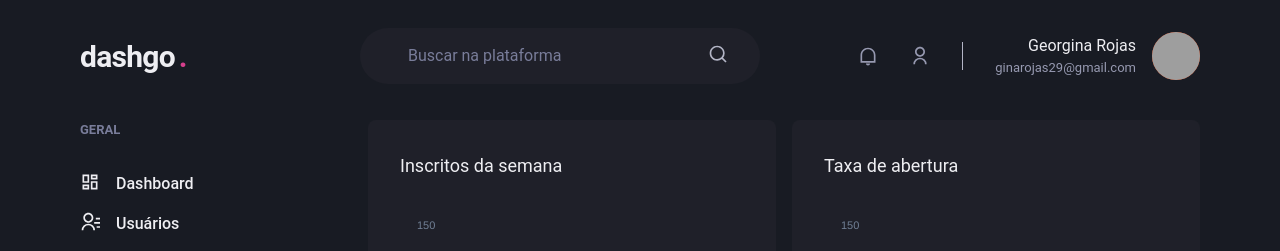
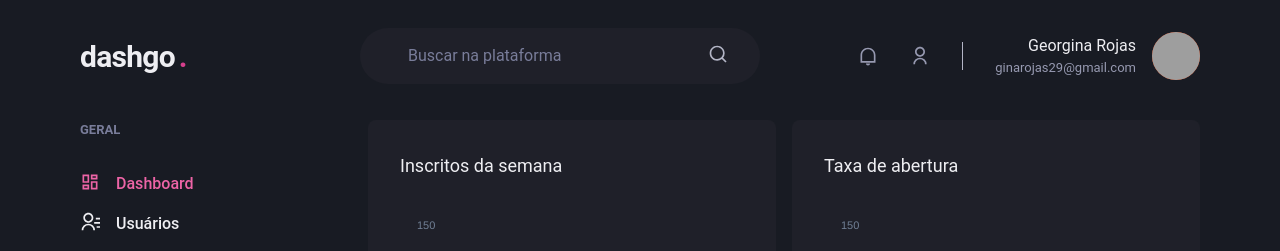
Before and after one commit to georginarojas/04-dashgo, a Next.js app: page /dashboard in a window 1280 px wide. Shown: the top 251 px of the page. Built offline with nearby package versions, Linux system fonts and the light colour scheme; grey boxes are pictures that could not be loaded.

Commit message:
Setting the active link on the sidebar.

```diff
--- /dev/null
+++ b/src/components/ActiveLink.tsx
@@ -0,0 +1,38 @@
+import Link, { LinkProps } from "next/link";
+import { useRouter } from "next/router";
+import { cloneElement, ReactElement } from "react";
+
+interface ActiveLinkProps extends LinkProps {
+  children: ReactElement;
+  shouldMatchExactHref?: boolean;
+}
+
+export function ActiveLink({
+  children,
+  shouldMatchExactHref = false,
+  ...rest
+}: ActiveLinkProps) {
+  const { asPath } = useRouter();
+  let isActive = false;
+
+  // For the url exact to href
+  if (shouldMatchExactHref && (asPath === rest.href || asPath === rest.as)) {
+    isActive = true;
+  }
+
+  //For only the begining the url exact to href
+  if (
+    !shouldMatchExactHref &&
+    (asPath.startsWith(String(rest.href)) || asPath.startsWith(String(rest.as)))
+  ) {
+    isActive = true;
+  }
+
+  return (
+    <Link {...rest}>
+      {cloneElement(children, {
+        color: isActive ? "pink.400" : "gray.50",
+      })}
+    </Link>
+  );
+}
--- a/src/components/Sidebar/NavLink.tsx
+++ b/src/components/Sidebar/NavLink.tsx
@@ -1,11 +1,12 @@
+import { ElementType } from "react";
+import { ActiveLink } from "../ActiveLink";
+
 import {
   Link as ChakraLink,
   Icon,
   Text,
   LinkProps as ChakraLinkProps,
 } from "@chakra-ui/react";
-import { ElementType } from "react";
-import Link from "next/link";
 
 // extends ChakraLinkProps : We can pass all the link props
 interface NavLinkProps extends ChakraLinkProps {
@@ -17,13 +18,13 @@
 export function NavLink({ icon, children, href, ...rest }: NavLinkProps) {
   return (
     // passHref - Forces Link to send the href property to its child (ChakraLink).
-    <Link href={href} passHref>
+    <ActiveLink href={href} passHref>
       <ChakraLink display="flex" align="center" {...rest}>
         <Icon as={icon} fontSize="20" />
         <Text marginLeft="4" fontWeight="medium">
           {children}
         </Text>
       </ChakraLink>
-    </Link>
+    </ActiveLink>
   );
 }
```
